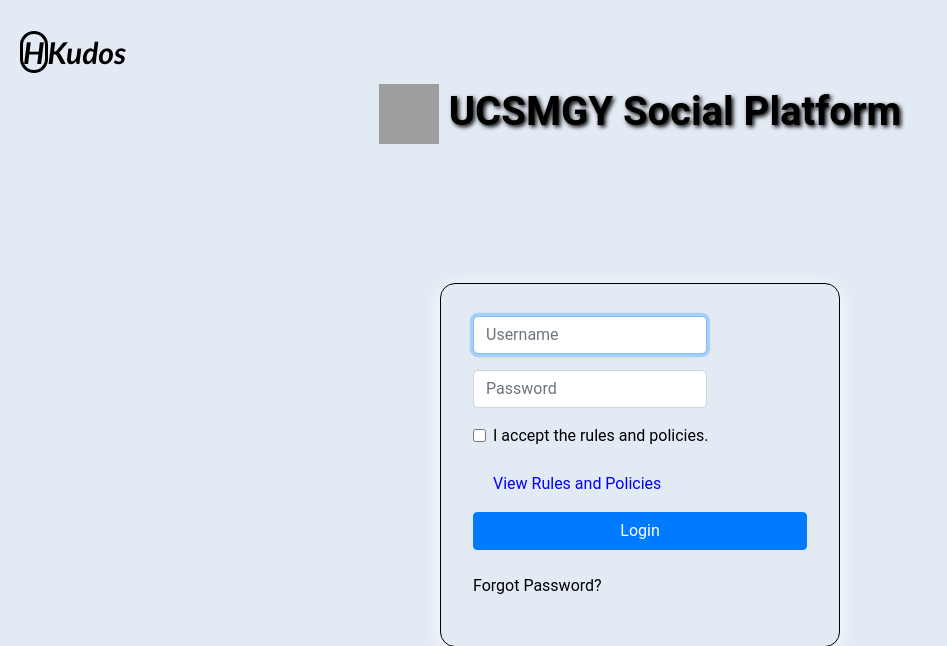
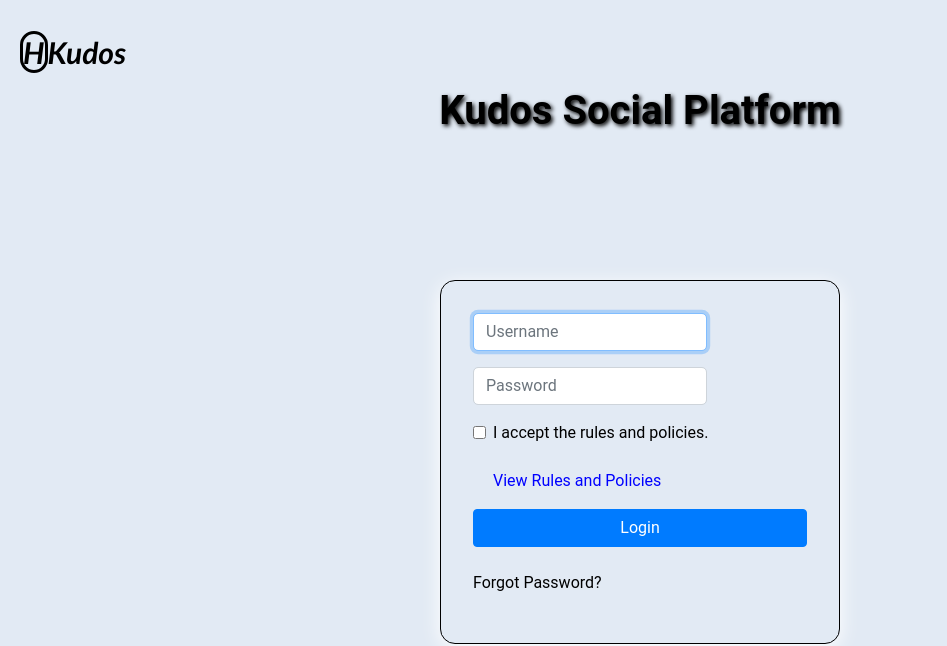
Before and after one commit to HnynnZarchiLynn02/Mini-Social-Platformm, a PHP site: page /index.php in a window 1280 px wide. Shown: the top 646 px of the page, without its empty margins (0-947 px from the left). Run offline with PHP 8.4, Linux system fonts and the light colour scheme; some libraries are stand-ins or nearby versions; grey boxes are pictures that could not be loaded.

Commit message:
logoChange

```diff
--- a/funs.php
+++ b/funs.php
@@ -738,7 +738,9 @@ a:hover {
 
 }
 
-
+.s {
+            border: 3px solid black;
+            border-radius: 15px;
 .navbar-brand .text-info {
     font-size: 24px;
     font-weight: bold;
@@ -815,8 +817,8 @@ mysqli_query($con, $update_query);
 	<div class="collapse navbar-collapse" id="sidebar-collapse">
     <b>
         <p class="navbar-brand">
-            <span class="text-info kudos-text"> Kudos(UCSMGY)</span>
-            <img src="favicon.ico" alt="Icon" class="kudos-icon">
+            <span class="s">H</span><span class="text-info kudos-text"> Kudos</span>
+
         </p>
     </b>
 
--- a/index.php
+++ b/index.php
@@ -138,7 +138,7 @@ if (isset($_SESSION["username"])) {
 <body>
     <div><p class="p"><span class="s">H</span>Kudos</p></div>
     <div class="header">
-        <h1 class="heading-text"><span><img src="UCSMGY logo.png" style="width:60px;height:60px;"></span> UCSMGY Social Platform </h1>
+        <h1 class="heading-text"><span></span> Kudos Social Platform </h1>
     </div>
     <div class="error">
         <?php login(); ?>
```
Also changed, not shown: 1 other file.
